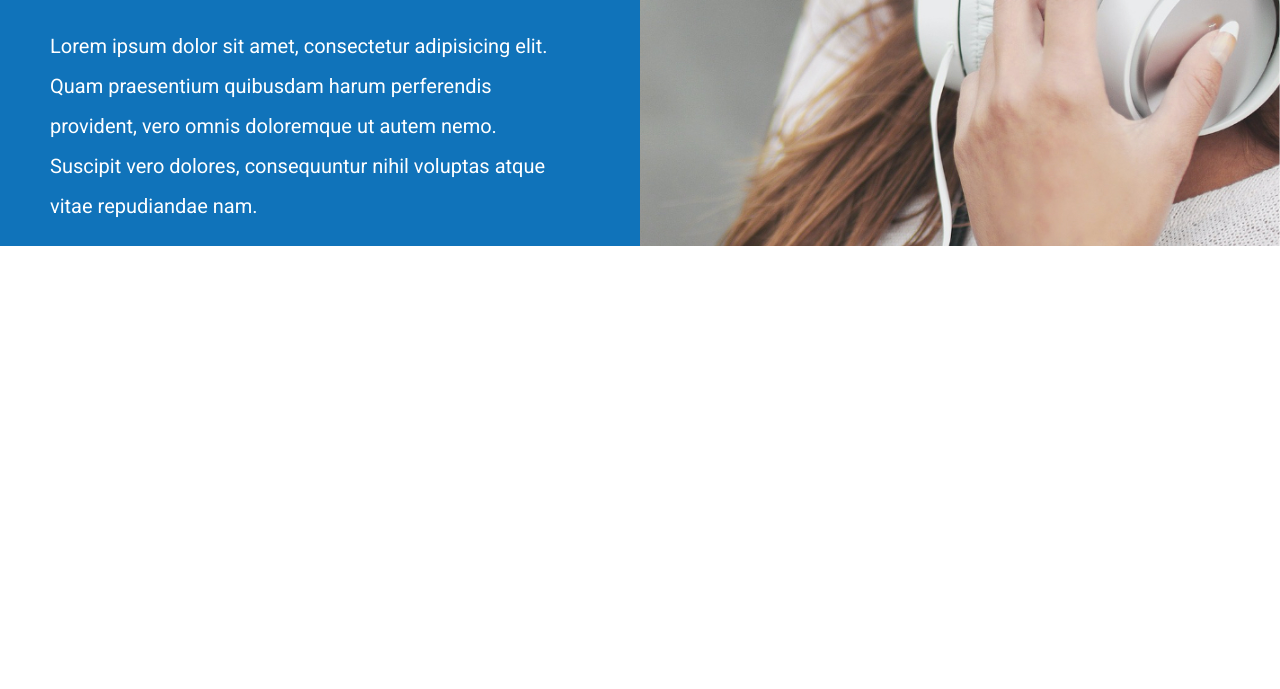
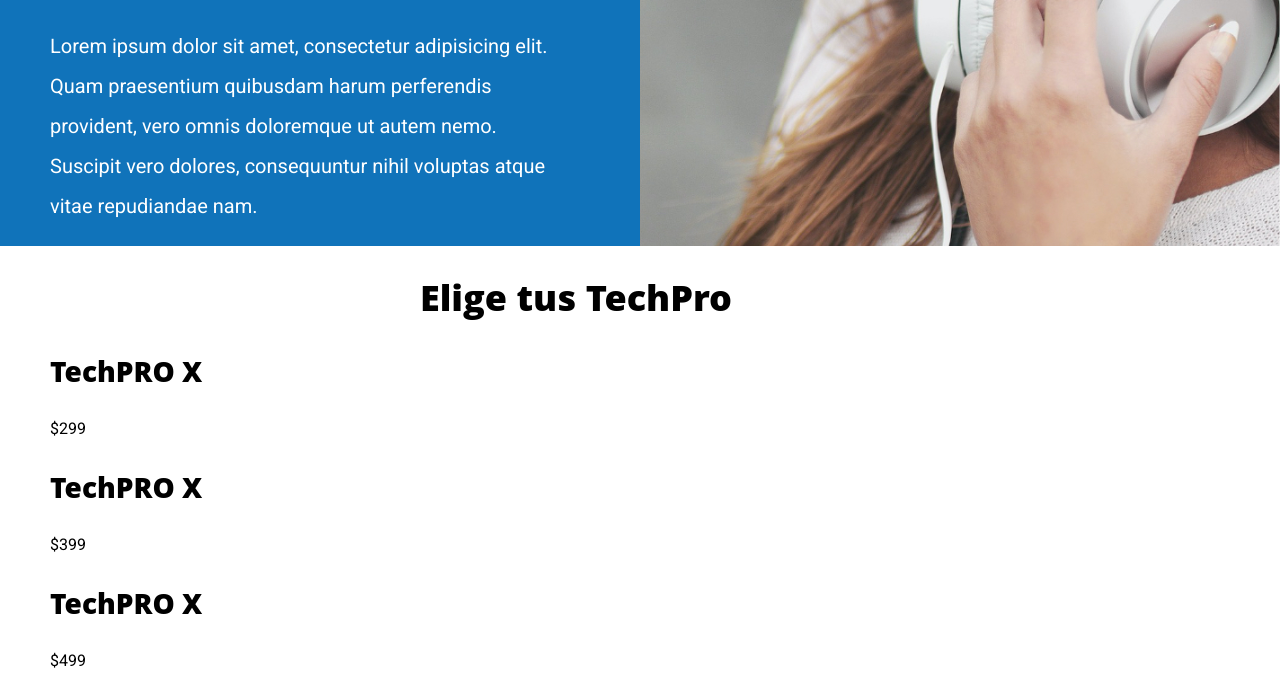
Before and after one commit to ingluisfelipemunoz/tech-pro, a plain HTML site: page index.html in a window 1280 px wide. Shown: the part 1088-1777 px from the top of the page. Before the commit the page ends 1334 px from the top, so only its background shows below. Drawn offline with Linux system fonts and the light colour scheme.

Commit message:
creating html for models section

```diff
--- a/index.html
+++ b/index.html
@@ -105,5 +105,23 @@
         </div>
       </div>
     </section>
+
+    <main class="contenedor modelos">
+      <h2 class="text-center">Elige tus TechPro</h2>
+      <div class="listado-modelos">
+        <div class="modelo modelo-x">
+          <h3>TechPRO X</h3>
+          <p class="precio">$299</p>
+        </div>
+        <div class="modelo modelo-y">
+          <h3>TechPRO X</h3>
+          <p class="precio">$399</p>
+        </div>
+        <div class="modelo modelo-z">
+          <h3>TechPRO X</h3>
+          <p class="precio">$499</p>
+        </div>
+      </div>
+    </main>
   </body>
 </html>
```
